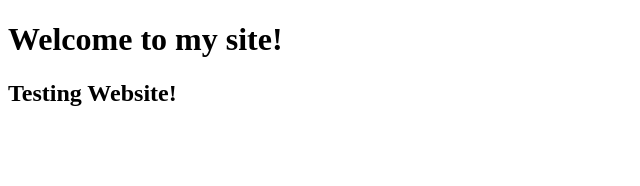
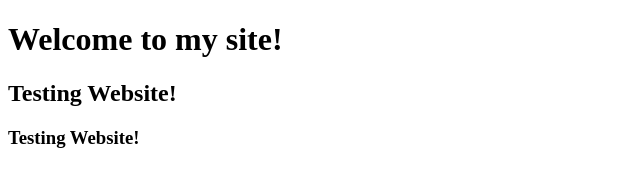
Before and after one commit to femitj/mywebsite, a website: page dist/index.html in a window 1280 px wide. Shown: the whole page, without its empty margins (0-640 px from the left). Drawn offline with Linux system fonts and the light colour scheme.

Commit message:
'testing2'

```diff
--- a/dist/index.html
+++ b/dist/index.html
@@ -9,5 +9,6 @@
 <body>
     <h1>Welcome to my site!</h1>
     <h2>Testing Website!</h2>
+    <h3>Testing Website!</h3>
 </body>
 </html>
```
